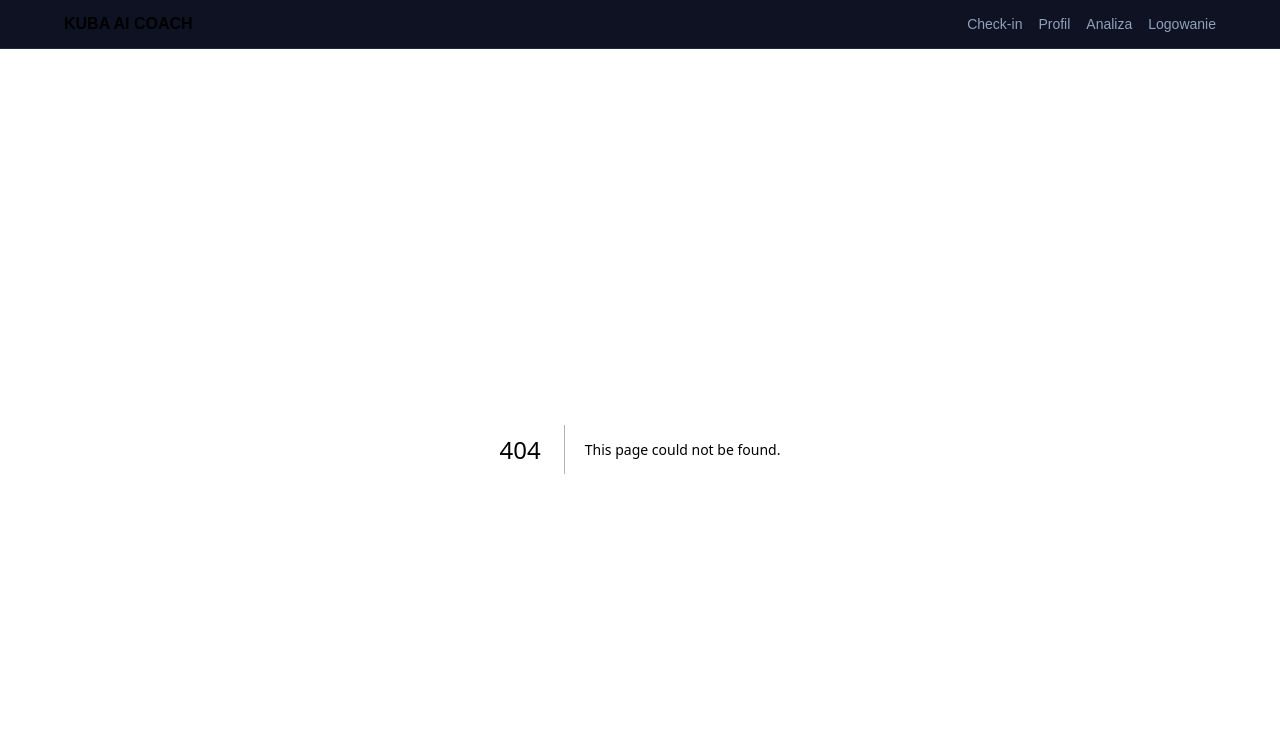
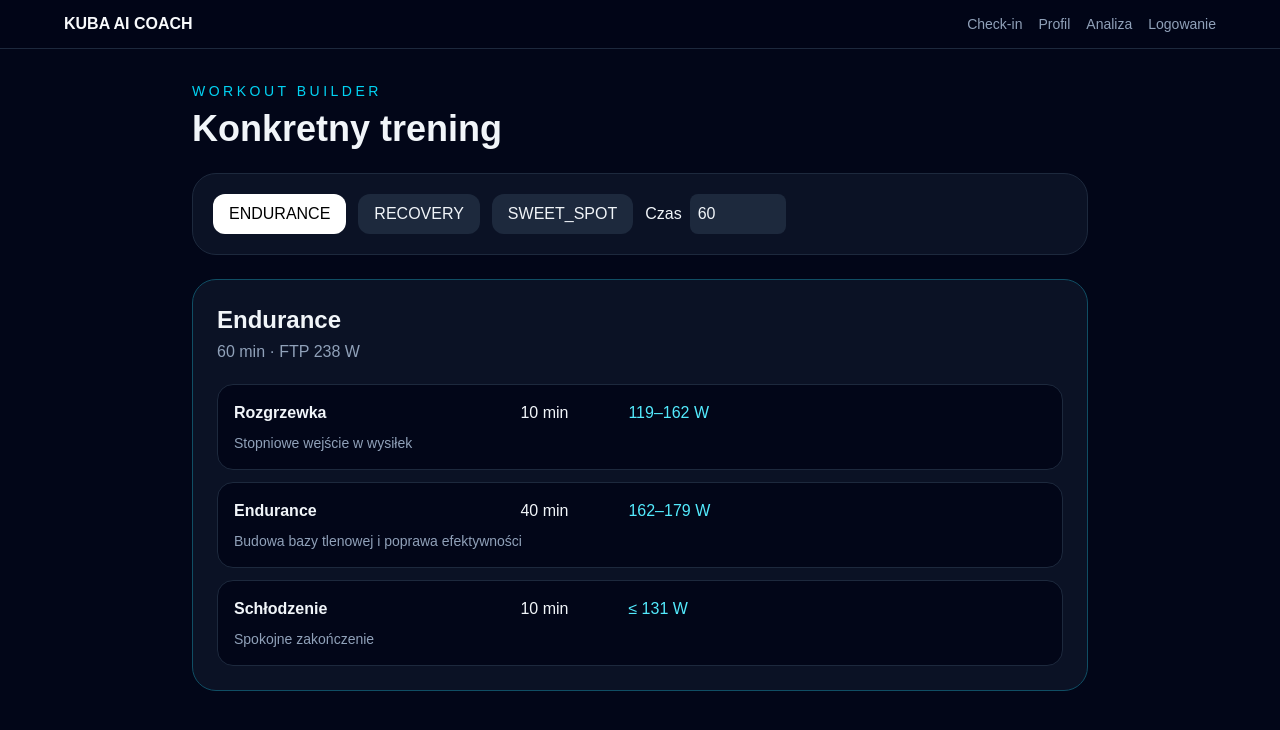
Before and after one commit to jakubszczypa-rgb/kuba-ai-cycling-coach, a Next.js app: page /workout in a window 1280 px wide. Before the commit this address had no page. Shown: the top 730 px of the page. Built offline with nearby package versions, Linux system fonts and the light colour scheme.

Commit message:
Add workout builder page

```diff
--- /dev/null
+++ b/app/workout/page.tsx
@@ -0,0 +1,26 @@
+"use client";
+
+import { useMemo, useState } from "react";
+import { generateWorkout } from "@/lib/coach/workout-generator";
+
+export default function WorkoutPage() {
+  const [type, setType] = useState("ENDURANCE");
+  const [minutes, setMinutes] = useState(60);
+  const ftp = 238;
+  const workout = useMemo(() => generateWorkout(type, minutes, ftp), [type, minutes]);
+
+  return <main className="min-h-screen bg-slate-950 p-8 text-slate-100">
+    <div className="mx-auto max-w-4xl space-y-6">
+      <header><p className="text-sm uppercase tracking-[0.25em] text-cyan-400">WORKOUT BUILDER</p><h1 className="mt-2 text-4xl font-semibold">Konkretny trening</h1></header>
+      <section className="flex flex-wrap gap-3 rounded-3xl border border-slate-800 bg-slate-900/70 p-5">
+        {["ENDURANCE","RECOVERY","SWEET_SPOT"].map(x => <button key={x} onClick={() => setType(x)} className={"rounded-xl px-4 py-2 " + (type === x ? "bg-white text-black" : "bg-slate-800")}>{x}</button>)}
+        <label className="flex items-center gap-2">Czas <input className="w-24 rounded-lg bg-slate-800 p-2" type="number" min="30" max="240" step="15" value={minutes} onChange={e => setMinutes(Number(e.target.value))} /></label>
+      </section>
+      <section className="rounded-3xl border border-cyan-900 bg-slate-900/70 p-6">
+        <h2 className="text-2xl font-semibold">{workout.title}</h2>
+        <p className="mt-1 text-slate-400">{workout.durationMinutes} min · FTP {ftp} W</p>
+        <div className="mt-5 space-y-3">{workout.steps.map((s, i) => <div key={i} className="grid gap-2 rounded-2xl border border-slate-800 bg-slate-950 p-4 sm:grid-cols-[1fr_100px_1.5fr]"><b>{s.name}</b><span>{s.durationMinutes} min</span><span className="text-cyan-300">{s.target}</span><p className="sm:col-span-3 text-sm text-slate-400">{s.purpose}</p></div>)}</div>
+      </section>
+    </div>
+  </main>;
+}
```
